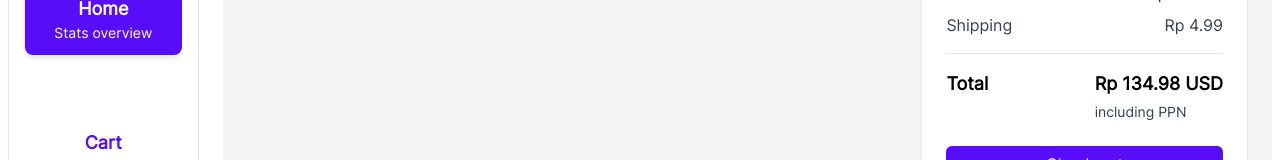
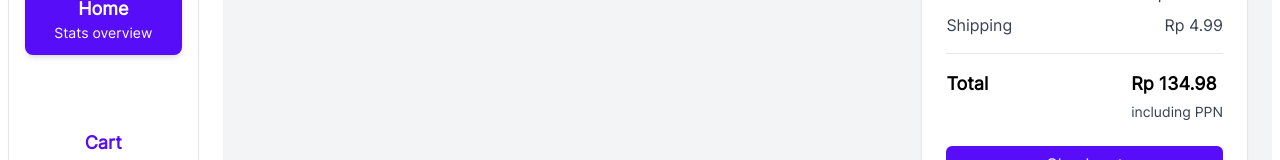
Before and after one commit to argafrl/tis-pos-app, a React (Vite) app: page /content/cart in a window 1280 px wide. Shown: the part 322-482 px from the top of the page. Built offline with nearby package versions, Linux system fonts and the light colour scheme; some icons are missing.

Commit message:
Cleaning Code

```diff
--- a/index.html
+++ b/index.html
@@ -2,7 +2,7 @@
 <html lang="en" data-theme="light">
   <head>
     <meta charset="UTF-8" />
-    <link rel="icon" type="image/svg+xml" href="/vite.svg" />
+    <link rel="icon" type="image/svg+xml" href="/icon.png" />
     <meta name="viewport" content="width=device-width, initial-scale=1.0" />
     <title>The Island Shop - POS</title>
   </head>
--- a/src/pages/Cart.jsx
+++ b/src/pages/Cart.jsx
@@ -2,7 +2,6 @@ import { useEffect, useState } from "react";
 import data from "../utils/database.json"
 
 const Cart = () => {
-  const [savedUser, setSavedUser] = useState('');
   const [indexUser, setIndexUser] = useState(0);
   const [items, setItems] = useState('')
 
@@ -73,7 +72,7 @@ const Cart = () => {
             <div className="flex justify-between">
               <p className="text-lg font-bold">Total</p>
               <div className="">
-                <p className="mb-1 text-lg font-bold">Rp 134.98 USD</p>
+                <p className="mb-1 text-lg font-bold">Rp 134.98</p>
                 <p className="text-sm text-gray-700">including PPN</p>
               </div>
             </div>
--- a/src/pages/Content.jsx
+++ b/src/pages/Content.jsx
@@ -1,6 +1,6 @@
-import { Hand, ThumbsUp } from "akar-icons";
+import { Hand } from "akar-icons";
 import { useState } from "react";
-import { Route, Router, Routes, useRoutes } from "react-router-dom";
+import { useRoutes } from "react-router-dom";
 import Footer from "../components/Footer";
 import Navbar from "../components/Navbar";
 import Sidebar from "../components/Sidebar";
--- a/src/pages/Home.jsx
+++ b/src/pages/Home.jsx
@@ -1,12 +1,10 @@
 import { DoubleCheck } from "akar-icons";
 import { useEffect, useState } from "react";
-import Navbar from "../components/Navbar";
 import data from "../utils/database.json";
 
 const Home = () => {
   const [savedUser, setSavedUser] = useState('');
   const [indexUser, setIndexUser] = useState(0);
-  const [price, setPrice] = useState('')
 
   const getUserInfo = async () => {
     try {
--- a/src/pages/Login.jsx
+++ b/src/pages/Login.jsx
@@ -1,6 +1,5 @@
-import "../styles/login.scss"
 import ShoppingBag from "../assets/images/shopping-bag.svg"
-import { Link, useNavigate } from "react-router-dom";
+import { useNavigate } from "react-router-dom";
 import data from "../utils/database.json"
 import { useState } from "react";
 import { useAuth } from "../utils/auth";
```
Also changed, not shown: public/icon.png (added), src/styles/login.scss (deleted).
